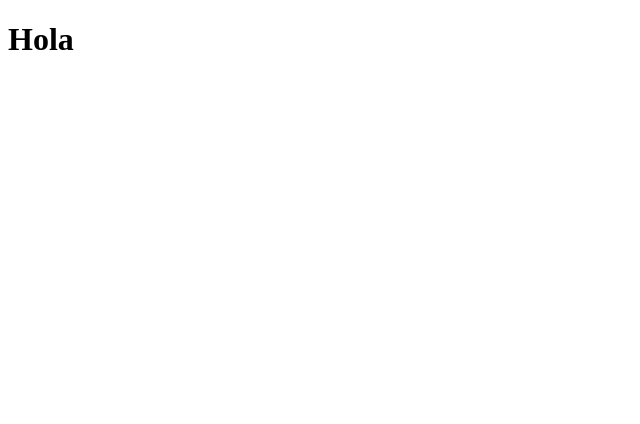
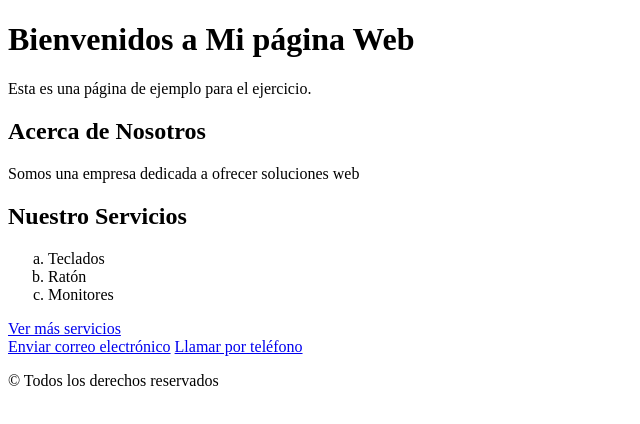
Before and after one commit to pilargarlop/LMSGI, a plain HTML site: page HTML/ejercicio1.html in a window 1280 px wide. Shown: the whole page, without its empty margins (0-640 px from the left). Drawn offline with Linux system fonts and the light colour scheme.

Commit message:
ejercicio2.html

```diff
--- a/HTML/ejercicio1.html
+++ b/HTML/ejercicio1.html
@@ -5,7 +5,29 @@
     <meta name="viewport" content="width=device-width, initial-scale=1.0">
     <title>Document</title>
 </head>
+<meta charset="utf-8">
+<meta name="viewport" content="width=device-width, initial-scale=1.0">
+<title> Mi Página web</title>
 <body>
-    <h1>Hola</h1>
+<header><h1>Bienvenidos a Mi página Web</h1>
+<p>Esta es una página de ejemplo para el ejercicio.</p>
+</header>
+<main> <h2>Acerca de Nosotros</h2>
+<p>Somos una empresa dedicada a ofrecer soluciones web</p>
+</main>
+<section><h2>Nuestro Servicios</h2>
+<ol type="a">
+    <li>Teclados</li>
+    <li>Ratón</li>
+    <li>Monitores</li>
+</ol>
+<a href="https://www.ejercicio1.com">Ver más servicios</a>
+</section>
+<footer>
+<a href="mailto:info@miempresa.com">Enviar correo electrónico</a>
+
+<a href="tel:+1234567890">Llamar por teléfono</a>
+</footer>
+<p>&copy; Todos los derechos reservados</p>
 </body>
 </html>
```
